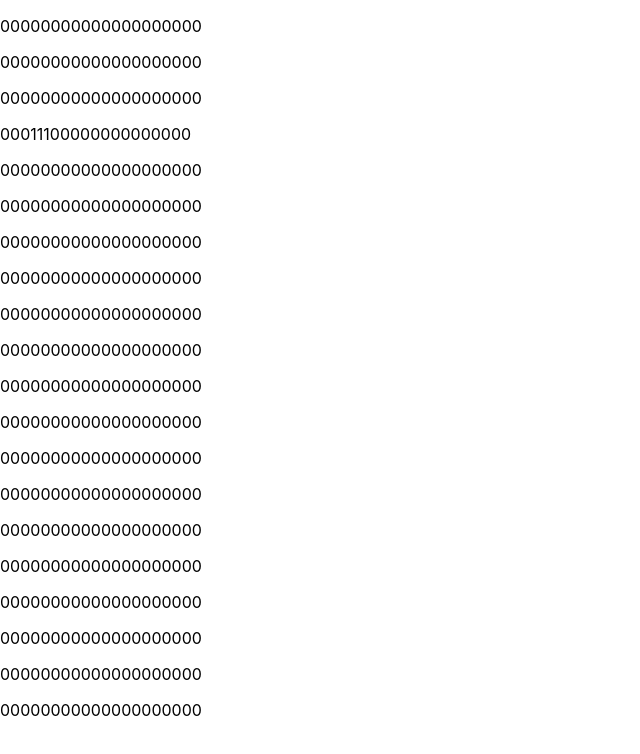
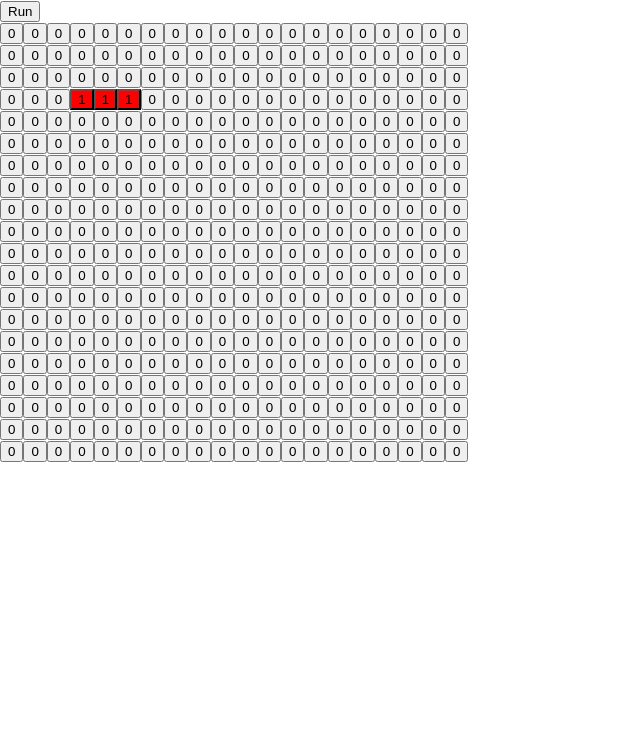
Before and after one commit to mothugget/Game-of-Life, a React (Create React App) app in the folder client/: page / in a window 1280 px wide. Shown: the top 754 px of the page, without its empty margins (0-640 px from the left). Built offline with nearby package versions, Linux system fonts and the light colour scheme.

Commit message:
feat menu fix life

```diff
--- a/client/src/App.css
+++ b/client/src/App.css
@@ -0,0 +1,3 @@
+.cell-button-1{
+    background-color: red;
+}
--- a/client/src/App.js
+++ b/client/src/App.js
@@ -1,4 +1,5 @@
 import BoardRender from './components/boardRender';
+import Menu from './components/menu';
 import './App.css';
 
 import { useState, useEffect } from 'react'
@@ -8,16 +9,20 @@ function App() {
   const [height, setHeight] = useState(20);
   const [width, setWidth] = useState(20);
   const [board, setBoard] = useState([]);
+  const [running, setRunning] = useState(false);
 
 
 
   function generateBoard() {
     const newRow = []
-    for (let x = 0; x < width; x++) {
-      newRow[x] = 0;
-    }
     const newBoard = []
     for (let y = 0; y < height; y++) {
+      for (let x = 0; x < width; x++) {
+        newRow[x] = {
+          cellState: 0,
+          cellPosition: [y,x]
+        };
+      }
       newBoard[y] = [...newRow];
     }
     return newBoard;
@@ -25,23 +30,35 @@ function App() {
   let testBoard;
 
   testBoard = generateBoard();
-  testBoard[3][3] = 1;
-  testBoard[3][4] = 1;
-  testBoard[3][5] = 1;
+  testBoard[3][3].cellState = 1;
+  testBoard[3][4].cellState = 1;
+  testBoard[3][5].cellState = 1;
+
   useEffect(() => {
-    setBoard(testBoard);
+    setBoard(board => testBoard);
   }, []);
 
+  useEffect(() => {
+    if(running){
+    const alive = setInterval(life, 1000);
+    return () => clearInterval(alive);
+    }
+  }, [running]);
+
   function life() {
-    setBoard(lifeCycle(board));
+    setBoard(board => lifeCycle(board));
+    console.log("It's alive!")
   }
 
-  // setInterval(life, 500)
+function toggleRunning(){
+  setRunning(running => !running)
+}
 
 
 
   return (
     <div className="App">
+      <Menu toggleRunning={toggleRunning}/>
       <BoardRender board={board} />
     </div>
   );
--- a/client/src/components/boardRender.jsx
+++ b/client/src/components/boardRender.jsx
@@ -1,9 +1,14 @@
 import Cell from "./cell"
 
-export default function BoardRender(props){
+export default function BoardRender(props) {
     return (
         <div className="board-container">
-            {props.board.map((row)=> <p className="row-container">{row.map((cell)=> <Cell cell={cell}/>)}</p>)}
+            {props.board.map(
+                (row) =>
+                    <div key={row[0].cellPosition[0]} className="row-container">{row.map(
+                        (cell) =>
+                            <Cell key={cell.cellPosition.toString()} cell={cell} />
+                    )}</div>)}
         </div>
     )
 }
--- a/client/src/components/cell.jsx
+++ b/client/src/components/cell.jsx
@@ -1,4 +1,5 @@
 export  default function Cell(props){
+    const cellClass = `cell-button-${props.cell.cellState}`
 
-    return <span className="cell-container">{props.cell}</span>
+    return <button className={cellClass}>{props.cell.cellState}</button>
 }
--- /dev/null
+++ b/client/src/components/menu.jsx
@@ -0,0 +1,8 @@
+export default function Menu (props){
+
+    return (
+        <div className="menu-container">
+            <button className="run-button" onClick={props.toggleRunning}>Run</button>
+        </div>
+    )
+}
--- a/client/src/lifeCycle.js
+++ b/client/src/lifeCycle.js
@@ -1,15 +1,15 @@
 export default function lifeCycle(oldBoard) {
-    const newBoard = oldBoard.map((row) => [...row])
+    const newBoard = oldBoard.map((row) => row.map(cell=>({...cell})))
     let currSum = 0;
     for (let y = 0; y < oldBoard.length; y++) {
         for (let x = 0; x < oldBoard[y].length; x++) {
             currSum = sumNeighbours(oldBoard, y, x);
 
-            if (oldBoard[y][x] === 0 && currSum === 3) {
+            if (oldBoard[y][x].cellState === 0 && currSum === 3) {
 
-                newBoard[y][x] = 1;
-            } else if (oldBoard[y][x] === 1 && ![2, 3].includes(currSum)) {
-                newBoard[y][x] = 0;
+                newBoard[y][x].cellState = 1;
+            } else if (oldBoard[y][x].cellState === 1 && ![2, 3].includes(currSum)) {
+                newBoard[y][x].cellState = 0;
             }
         }
     }
@@ -22,7 +22,7 @@ function sumNeighbours(board, y, x) {
         for (let j = -1; j < 2; j++) {
             if (!(i === 0 && j === 0)) {
                 try {
-                    sum += board[y + i][x + j];
+                    sum += board[y + i][x + j].cellState;
                 } catch (e) {
 
                 }
```
